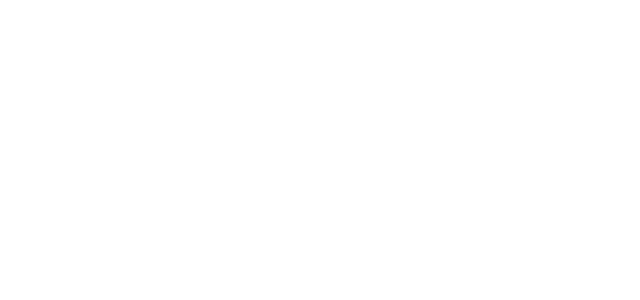
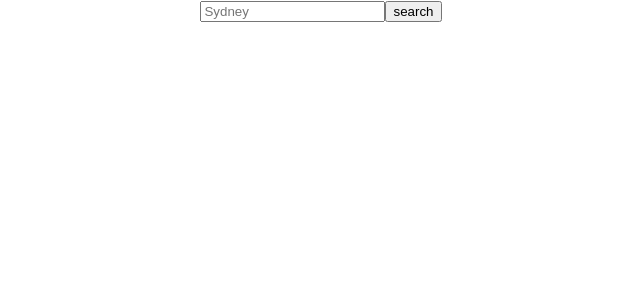
Before and after one commit to Kian-F/weatherApp, a React (Create React App) app in the folder weather-app/: page / in a window 1280 px wide. Shown: the top 300 px of the page, without its empty margins (319-959 px from the left). Built offline with nearby package versions, Linux system fonts and the light colour scheme.

Commit message:
SearchForm

```diff
--- a/weather-app/src/App.js
+++ b/weather-app/src/App.js
@@ -1,10 +1,11 @@
 import React from 'react';
 import './App.css';
+import SearchForm from './components/SearchForm';
 
 function App() {
   return (
     <div className="App">
-
+    <SearchForm/>
     </div>
   );
 }
--- /dev/null
+++ b/weather-app/src/components/SearchForm.jsx
@@ -0,0 +1,26 @@
+import React, { Component } from "react";
+
+class SearchForm extends Component {
+  constructor() {
+    super();
+    this.state = { query: " " };
+  }
+
+  _handleInput(event) {
+    this.setState({ query: event.target.value });
+  }
+  _handleSubmit(event){
+    event.preventDefault();
+    this.props.onSubmit(this.state.query)
+  }
+
+        render() {
+            return (
+              <form onSubmit={this._handleSubmit}>
+                <input type="search" onInput={this._handleInput} required placeholder="Sydney" />
+                <button type="submit">search</button>
+              </form>
+            );
+          }
+    }
+export default SearchForm;
```
